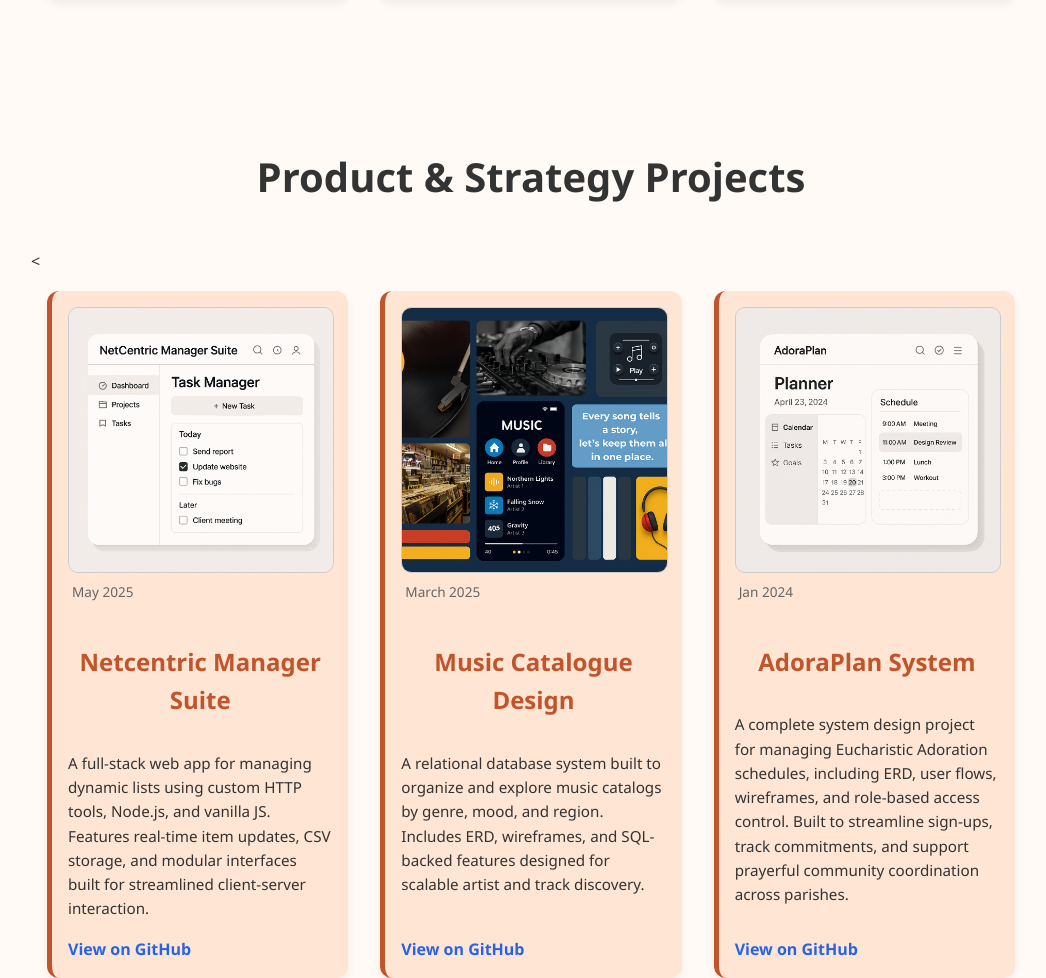
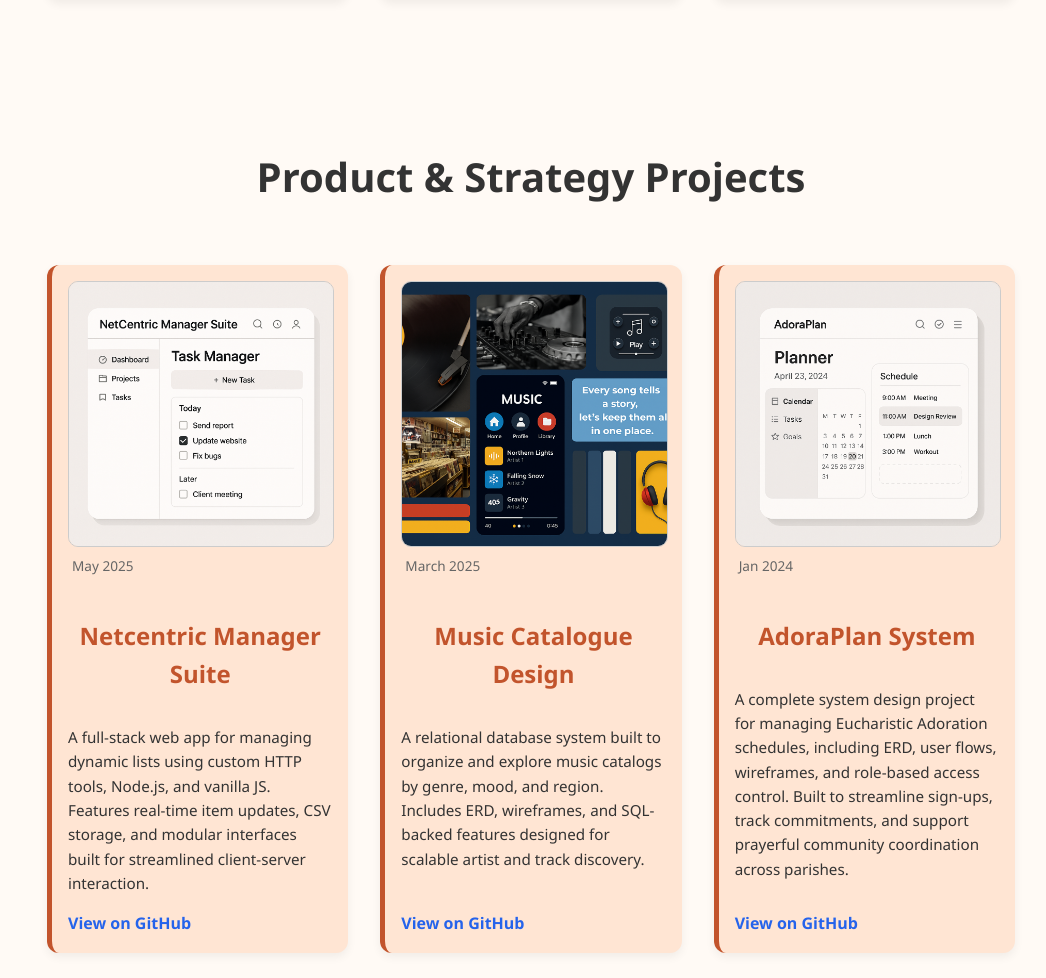
Before and after one commit to bgiatran/briatran.github.io, a plain HTML site: page index.html in a window 1280 px wide. Shown: the part 2665-3643 px from the top of the page, without its empty margins (109-1155 px from the left). Drawn offline with Linux system fonts and the light colour scheme.

Commit message:
Update index.html

```diff
--- a/index.html
+++ b/index.html
@@ -65,8 +65,7 @@
                 </div>
             </div>
             <div class="about-text">
-                <p>
-                    Hello! My name is Bria Tran. I’m a data analyst and aspiring data scientist who dreams of helping music professionals and creative industries use data and technology to uncover insights, understand audiences, and design more meaningful, human-centered experiences.<br></br>
+                <p> Hello! My name is Bria Tran. I’m a data analyst and aspiring data scientist who dreams of helping music professionals and creative industries use data and technology to uncover insights, understand audiences, and design more meaningful, human-centered experiences.<br></br>
                     My core skills include SQL, Python, Excel, data visualization, systems thinking, and full-stack development. I’m also actively exploring machine learning and AI-driven technologies as part of my ongoing learning journey.<br></br>
                     In addition to data, I’m deeply interested in project management and product strategy, particularly in building better systems that support artist recognition, music discovery, and global cultural appreciation. I aim to develop processes that not only streamline our engagement with music but also help underrepresented artists gain visibility and connect with audiences who truly value their work.<br></br>
                     What drives me is the belief that music and technology together can tell powerful stories, bridge cultural gaps, and create real change. I care about collaboration, problem-solving, and creating positive, creative environments where ideas can grow. My experience across different roles has shaped my ability to lead with empathy, communicate clearly, and contribute to solutions that elevate both people and purpose.<br></br>
@@ -131,7 +130,7 @@
     <!-- PM PROJECTS SECTION -->
     <section id="projects">
         <h2>Product & Strategy Projects</h2>
-        <<div class="horizontal-projects expanded">
+        <div class="horizontal-projects expanded">
             <div class="project">
                 <img src="images\netcentric\task.png" alt="Netcentric Manager Suite">
                 <p class="date">May 2025</p>
```
